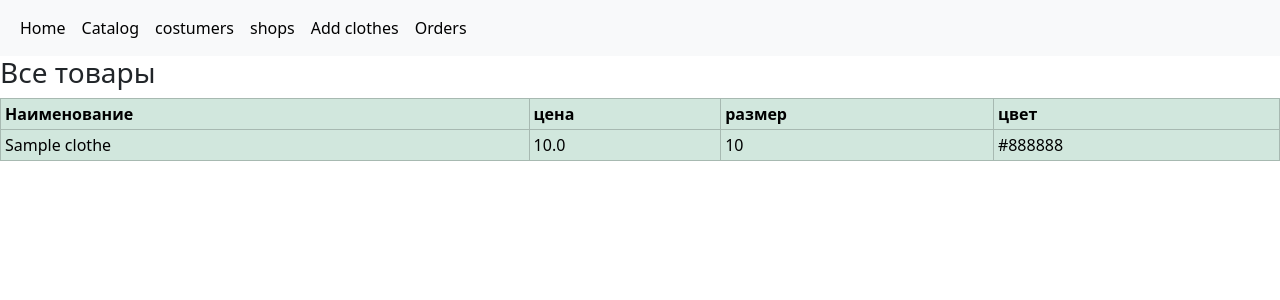
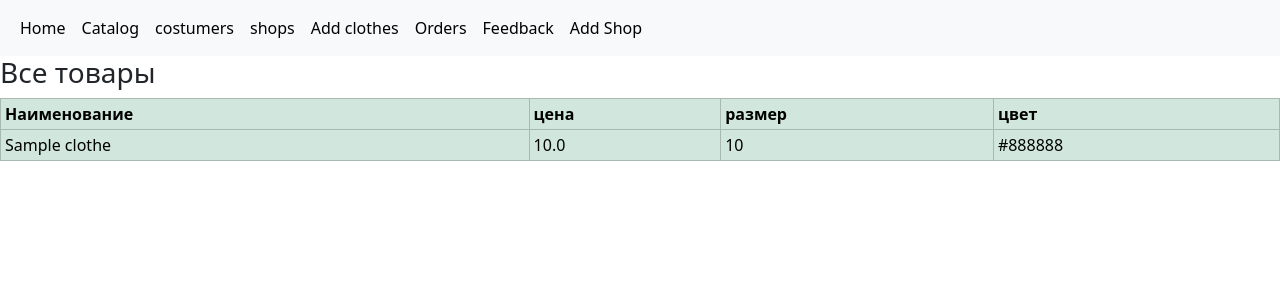
Before and after one commit to DenisListapad94/Djangoshop, a Django app: page /goods/catalog/ in a window 1280 px wide. Shown: the top 300 px of the page. Run offline with Django 4.2, Linux system fonts and the light colour scheme; tables that the repository leaves empty hold one stand-in row (values such as "Sample post").

Commit message:
add forms

```diff
--- a/requirements.txt
+++ b/requirements.txt
@@ -2,3 +2,5 @@ Django==4.1.4
 django-extensions==3.2.1
 psycopg2-binary==2.9.5
 django_debug_toolbar==3.8.1
+crispy-bootstrap5==0.7
+django-crispy-forms==1.14.0
--- a/shop/catalog/models.py
+++ b/shop/catalog/models.py
@@ -42,6 +42,7 @@ class Shop(models.Model):
     managers = models.ForeignKey('Managers', on_delete=models.CASCADE, null=True)
 
     clothes = models.ManyToManyField('Clothes')
+    feedback = models.ForeignKey('Feedback', on_delete=models.CASCADE, null=True)
 
     class Meta:
         verbose_name_plural = 'Магазины'
@@ -101,6 +102,13 @@ class Article(models.Model):
     class Meta:
         verbose_name_plural = 'Артикль'
 
+
+class Feedback(models.Model):
+    rating = models.IntegerField(verbose_name='рейтинг')
+    comment = models.TextField('комментарий')
+
+
+
 # def fun_receiver(sender,instance, created, **kwargs):
 #     print(instance,sender,created)
 #     if created:
--- a/shop/catalog/templates/catalog/navbar.html
+++ b/shop/catalog/templates/catalog/navbar.html
@@ -20,6 +20,12 @@
            <li class="nav-item">
           <a class="nav-link active" href="{%url 'orders' %}">Orders</a>
         </li>
+          <li class="nav-item">
+          <a class="nav-link active" href="{%url 'feedback_form' %}">Feedback</a>
+        </li>
+           <li class="nav-item">
+          <a class="nav-link active" href="{%url 'add_shop_form' %}">Add Shop</a>
+        </li>
       </ul>
     </div>
   </div>
--- a/shop/catalog/urls.py
+++ b/shop/catalog/urls.py
@@ -9,5 +9,9 @@ urlpatterns = [
     path('add_good/',add_good, name='add_good'),
     path('all_users/',all_users, name='all_users'),
     path('shops/',shops, name='shops'),
+    path('feedback_form/',feedback_form, name='feedback_form'),
+    path('add_shop_form/',add_shop_form, name='add_shop_form'),
+
+
     # path('balance_view/',balance_view, name='balance_view')
 ]
--- a/shop/catalog/views.py
+++ b/shop/catalog/views.py
@@ -1,9 +1,11 @@
 from django.shortcuts import render, redirect
 from django.http import HttpResponse
 from django.urls import reverse
+
 from django.db import transaction
 
 from .models import *
+from .forms import *
 import json
 
 
@@ -30,17 +32,40 @@ def add_good(request):
                                price=request.POST['price'],
                                size=request.POST['size'],
                                color=request.POST['color']
-                              )
+                               )
         redirect('/goods/main')
     return render(request, 'form_good_add.html')
 
-
+def add_shop_form(request):
+    context = {}
+    if request.method == "POST":
+        form = ShopForm(request.POST)
+        if form.is_valid():
+            shop = form.save()
+            return redirect('main')
+        context['form'] = ShopForm(request.POST)
+    else:
+        context['form'] = ShopForm()
+    return render(request, 'add_shop_form.html', context=context)
 def all_users(request):
     costumers = Costumers.objects.all()
     context = {
         "costumers": costumers
     }
     return render(request, 'all_users.html', context=context)
+
+
+def feedback_form(request):
+    context = {}
+    if request.method == "POST":
+        form = FeedbackForm(request.POST)
+        if form.is_valid():
+            Feedback.objects.create(**form.cleaned_data)
+            return redirect('main')
+        context['form'] = FeedbackForm(request.POST)
+    else:
+        context['form'] = FeedbackForm()
+    return render(request, 'feedback_form.html', context=context)
 
 
 def shops(request):
```
Also changed, not shown: shop/shop/settings.py (+7 -1 lines).
